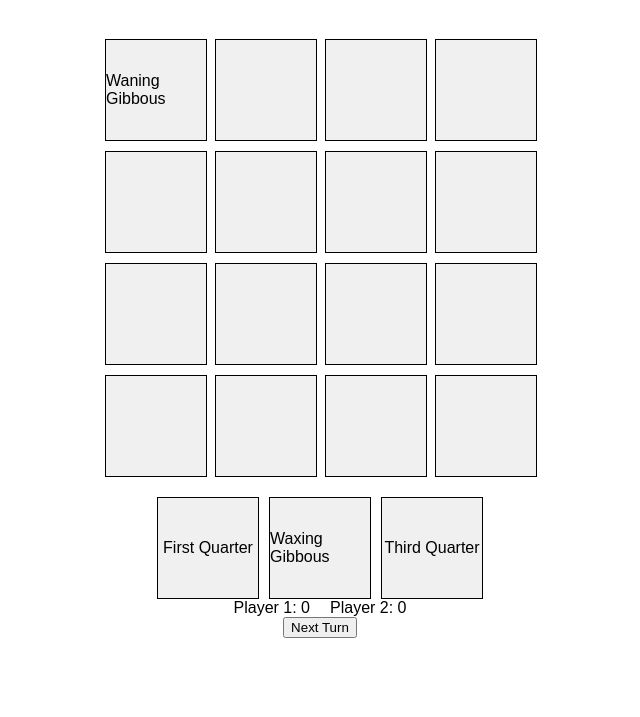
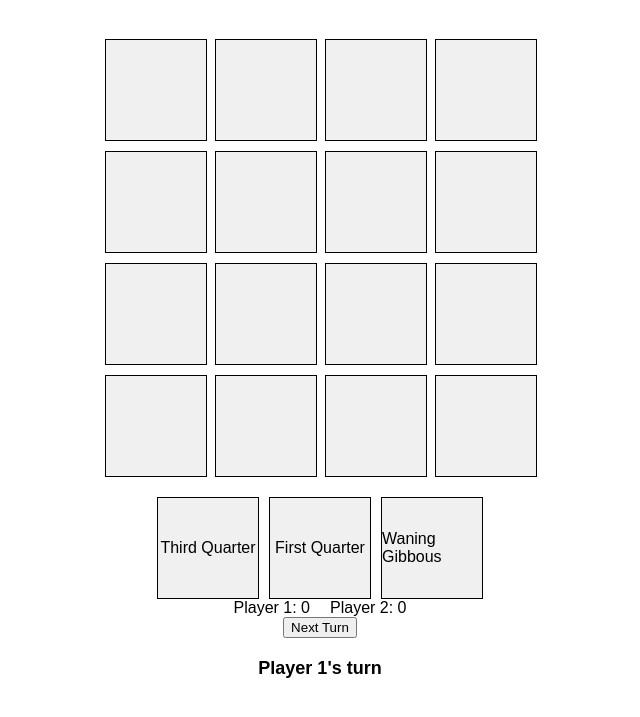
Before and after one commit to scronge/moon-phase-game-2024-Doodle, a plain HTML site: page index.html in a window 1280 px wide. Both pictures are taken after a click on the element 476 px from the left and 158 px from the top of the page. Shown: the part 69-786 px from the top of the page, without its empty margins (320-960 px from the left). Drawn offline with Linux system fonts and the light colour scheme.

```diff
--- a/app.js
+++ b/app.js
@@ -5,26 +5,41 @@
 
 // Initialize game
 function startGame() {
-    initGrid(4, 4); // Initialize the grid before anything
-    displayBoard();  // Make sure the board displays at start
-    drawCards(1);    // Draw initial cards for Player 1
-    drawCards(2);    // Draw initial cards for Player 2
+    drawCards(1); // Draw initial cards for Player 1
+    drawCards(2); // Draw initial cards for Player 2
+    currentPlayer = 1; // Ensure it's Player 1's turn at the start
+    displayPlayerHand(currentPlayer); // Display Player 1's hand
+    displayBoard(); // Display the board
+    updateTurnIndicator(); // Show Player 1's turn
 }
 
 // Draw 3 cards for the player
 function drawCards(player) {
-    while (playerHand[player].length < 3) {
+    while (playerHand[player].length < 3) { // Ensure player always has 3 cards
         const randomPhase = moonPhases[Math.floor(Math.random() * moonPhases.length)];
         playerHand[player].push(randomPhase);
     }
     displayPlayerHand(player);
 }
 
+let selectedCardIndex = null; // Store the index of the selected card
+
 // Display the player’s hand
 function displayPlayerHand(player) {
     const handContainer = document.getElementById('player-hand');
-    handContainer.innerHTML = playerHand[player].map((phase, index) => `<div class="card" data-index="${index}" onclick="placeCard(${player}, ${index})">${phase}</div>`).join('');
+    handContainer.innerHTML = playerHand[player].map((phase, index) => {
+        const selectedClass = index === selectedCardIndex ? 'selected' : ''; // Highlight selected card
+        return `<div class="card ${selectedClass}" data-index="${index}" onclick="selectCard(${index})">${phase}</div>`;
+    }).join('');
 }
+
+// Select a card from Player's hand
+function selectCard(index) {
+    selectedCardIndex = index; // Set the selected card index
+    displayPlayerHand(currentPlayer); // Refresh hand to show selected card
+}
+
+
 
 // Dynamically display the board with clickable cells
 function displayBoard() {
@@ -47,19 +62,39 @@
 
 // Place card in chosen cell on the board
 function placeCardInCell(row, col) {
-    if (!grid[row][col]) { // Only place if the cell is empty
-        const card = playerHand[currentPlayer].pop(); // Take card from hand
-        grid[row][col] = { player: currentPlayer, phase: card };
-        displayBoard();
-        endTurn();
+    if (selectedCardIndex !== null && !grid[row][col]) { // Ensure a card is selected and the cell is empty
+        const card = playerHand[currentPlayer][selectedCardIndex]; // Get the selected card
+        grid[row][col] = { player: currentPlayer, phase: card }; // Place the card on the grid
+
+        // Remove the selected card from the hand
+        playerHand[currentPlayer].splice(selectedCardIndex, 1); // Use splice correctly to only remove the selected card
+
+        selectedCardIndex = null; // Reset the selected card
+        displayBoard(); // Refresh the board
+        displayPlayerHand(currentPlayer); // Refresh the hand
+        endTurn(); // End turn and switch player
     }
 }
 
+
+
+
 // End turn and switch player
 function endTurn() {
-    currentPlayer = currentPlayer === 1 ? 2 : 1;
-    drawCards(currentPlayer);
+    currentPlayer = currentPlayer === 1 ? 2 : 1; // Switch between Player 1 and Player 2
+    selectedCardIndex = null; // Reset selected card
+    drawCards(currentPlayer); // Refill the player's hand // TODO limit
+    displayBoard();
+    displayPlayerHand(currentPlayer);
+    updateTurnIndicator(); // Update whose turn it is
 }
+
+
+function updateTurnIndicator() {
+    const turnIndicator = document.getElementById('turn-indicator');
+    turnIndicator.textContent = `Player ${currentPlayer}'s turn`;
+}
+
 
 // Initialize the grid layout
 function initGrid(rows, cols) {
--- a/index.html
+++ b/index.html
@@ -16,6 +16,9 @@
             <div id="player-2-score">Player 2: 0</div>
         </div>
         <button id="next-turn">Next Turn</button> <!-- Move to next turn -->
+
+        <div id="turn-indicator"></div> <!-- New element to show whose turn it is -->
+
     </div>
 
     <script src="app.js"></script>
--- a/style.css
+++ b/style.css
@@ -30,6 +30,10 @@
     background-color: #f0f0f0;
 }
 
+.selected {
+    border: 2px solid red;
+}
+
 #player-hand {
     display: flex;
     gap: 10px;
@@ -39,3 +43,9 @@
     display: flex;
     gap: 20px;
 }
+
+#turn-indicator {
+    margin: 20px 0;
+    font-size: 18px;
+    font-weight: bold;
+}
```
Also changed, not shown: assets/0_phase.svg (added), assets/1_phase.svg (added), assets/2_phase.svg (added), assets/3_phase.svg (added), assets/4_phase.svg (added), assets/5_phase.svg (added), assets/6_phase.svg (added), assets/7_phase.svg (added).
